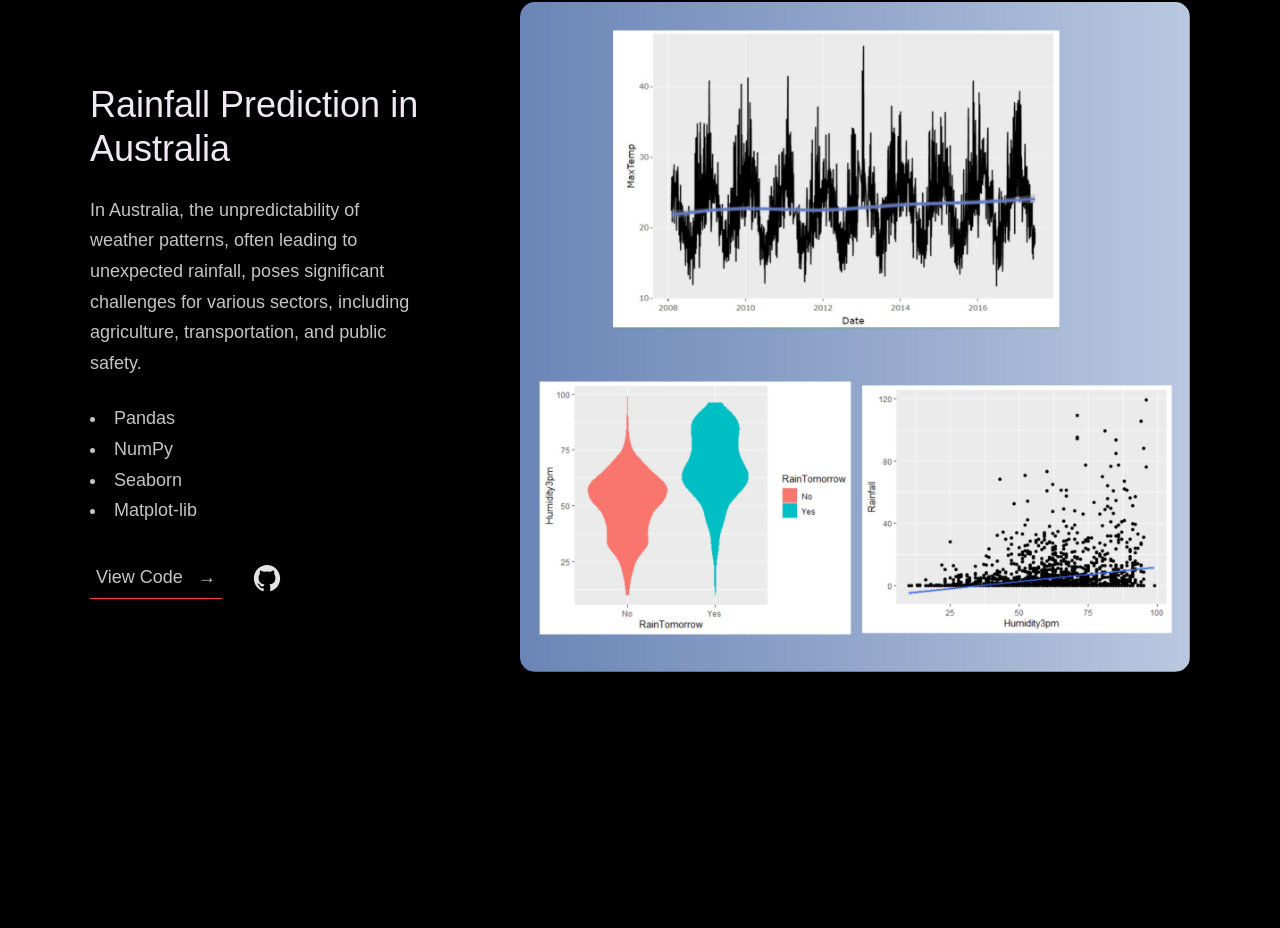
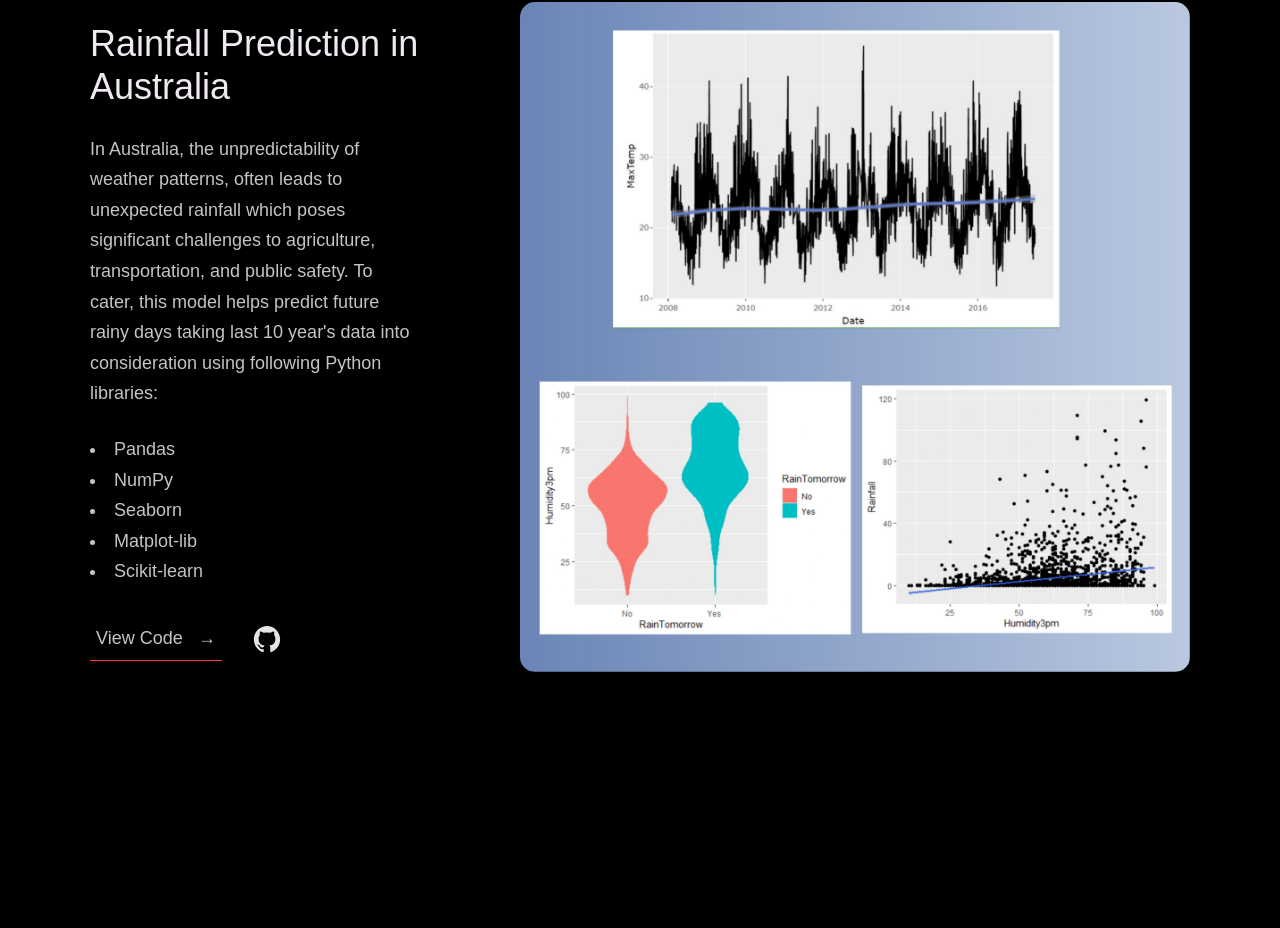
Before and after one commit to smitpatel8/Portfolio, a plain HTML site: page index.html in a window 1280 px wide. Shown: the part 3120-4048 px from the top of the page. Drawn offline with Linux system fonts and the light colour scheme; a web font is replaced by a local one.

Commit message:
Update index.html

```diff
--- a/index.html
+++ b/index.html
@@ -838,13 +838,14 @@
             <div class="work__text">
               <h3>Rainfall Prediction in Australia</h3>
               <p>
-                In Australia, the unpredictability of weather patterns, often leading to unexpected rainfall, poses significant challenges for various sectors, including agriculture, transportation, and public safety.
+                In Australia, the unpredictability of weather patterns, often leads to unexpected rainfall which poses significant challenges to agriculture, transportation, and public safety. To cater, this model helps predict future rainy days taking last 10 year's data into consideration using following Python libraries:
               </p>
               <ul class="work__list">
                 <li>Pandas</li>
                 <li>NumPy</li>
                 <li>Seaborn</li>
                 <li>Matplot-lib</li>
+                <li>Scikit-learn</li>
               </ul>
 
               <div class="work__links">
```
